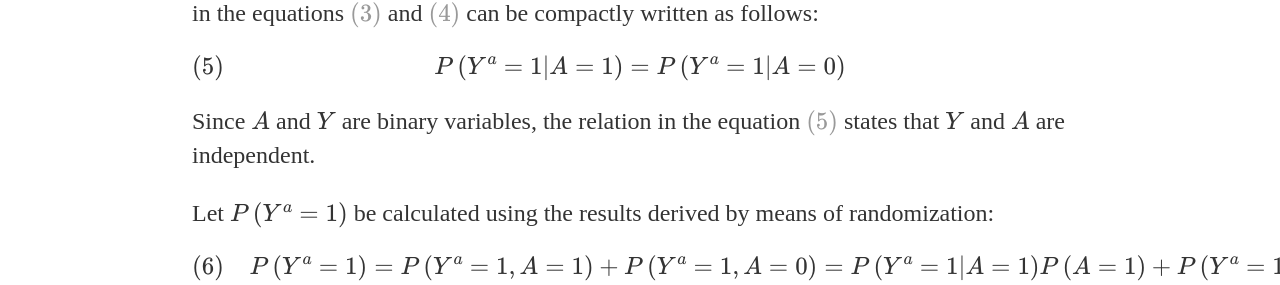
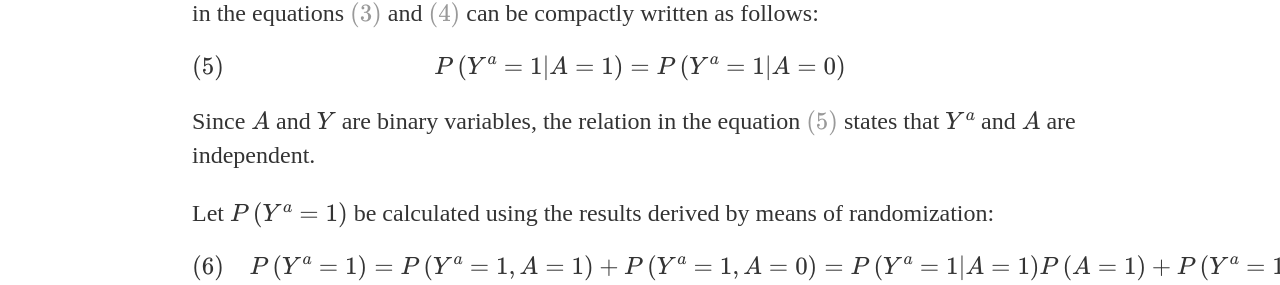
Before and after one commit to SaffetGokcenSen/saffetgokcensen.github.io, a Jekyll site: the page built from _posts/2024-10-14-in-ideal-randomized-experiments-,- association-is-causation.md, in a window 1280 px wide and 900 px high, scrolled down 1419 px. Shown: the part 153-438 px from the top of the window. Built offline with Jekyll 4.4.1, drawn with Linux system fonts in a browser that asks for light colours.

Commit message:
corrected a typo

```diff
--- a/_posts/2024-10-14-in-ideal-randomized-experiments-,- association-is-causation.md
+++ b/_posts/2024-10-14-in-ideal-randomized-experiments-,- association-is-causation.md
@@ -57,7 +57,7 @@ can be compactly written as follows:
 	\label{compact1}
 \end{equation}
 Since $A$ and $Y$ are binary variables, the relation in the equation
-\eqref{compact1} states that $Y$ and $A$ are independent.
+\eqref{compact1} states that $Y^{a}$ and $A$ are independent.
 
 Let $P\left(Y^{a}=1\right)$ be calculated using the results derived by means of
 randomization:
```
